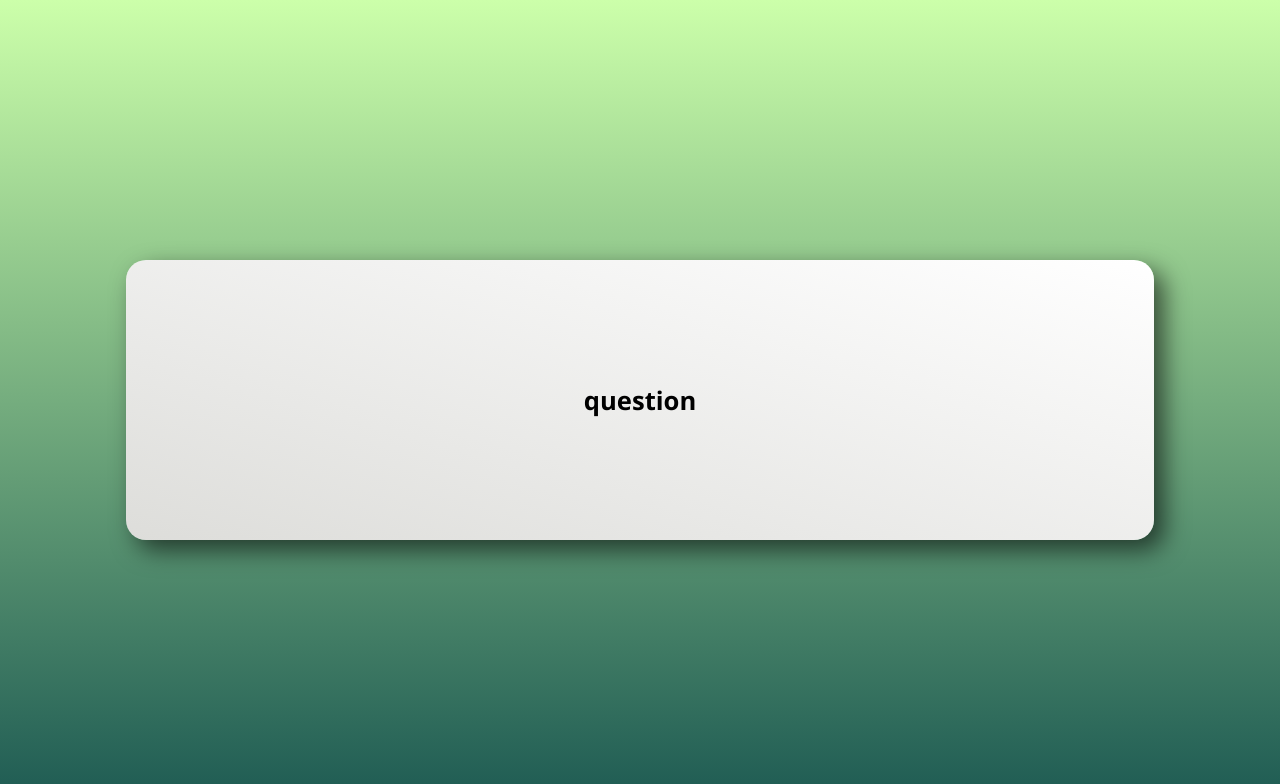
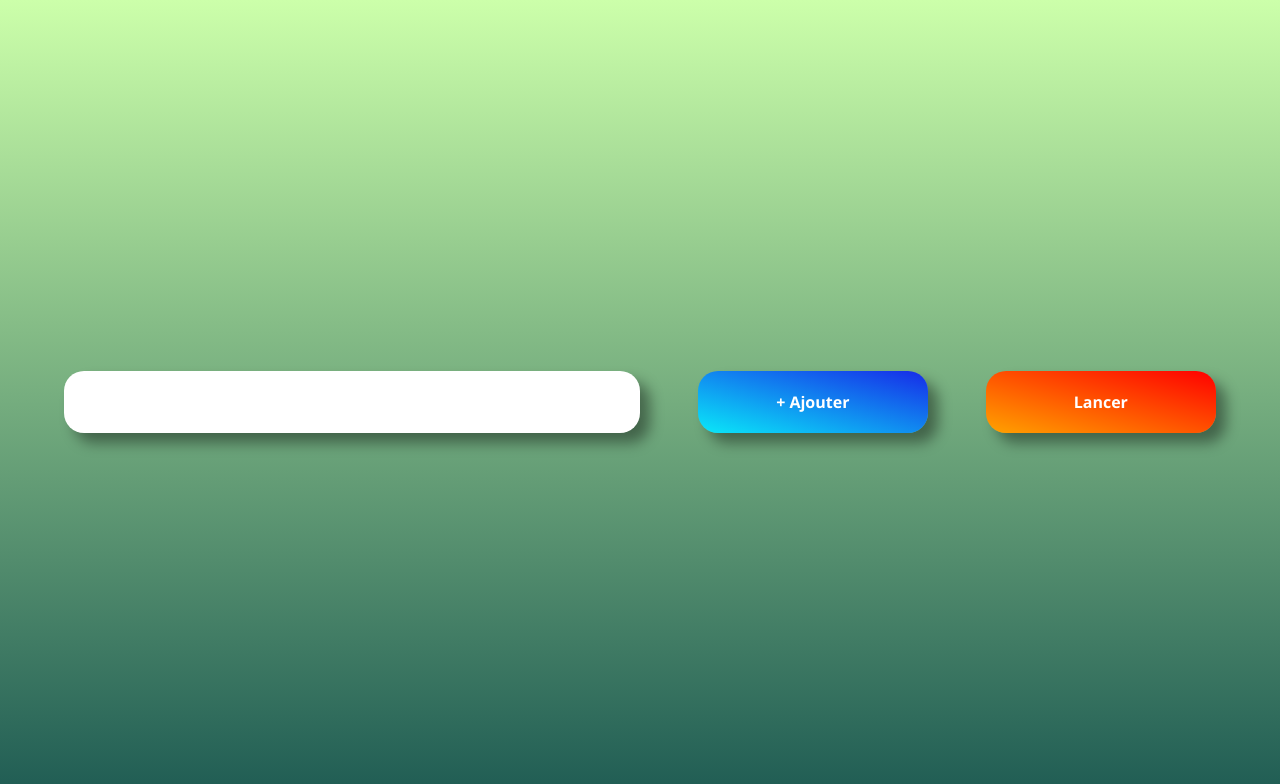
Before and after one commit to Ryandev60/pico, a plain HTML site: page index.html in a window 1280 px wide. Drawn offline with nearby package versions, Linux system fonts and the light colour scheme.

Commit message:
addPlayer and style

```diff
--- a/index.css
+++ b/index.css
@@ -5,7 +5,6 @@
 body {
     display: flex;
     justify-content: center;
-    align-items: center;
     background: linear-gradient(#ccffaa, #1e5b53);
 }
 
@@ -17,23 +16,23 @@ body {
     align-items: center;
     height: 400px;
     width: 100%;
-
+    display: none;
 }
 
-.sentence{
+.sentence {
     background: linear-gradient(to bottom left, #fff, #ddddda);
     padding: 40px;
     border-radius: 20px;
     transform: scale(1);
     height: 200px;
     width: 80%;
-    box-shadow: 10px 10px 24px 0px rgba(0,0,0,0.6);
-    -webkit-box-shadow: 10px 10px 24px 0px rgba(0,0,0,0.6);
-    -moz-box-shadow: 10px 10px 24px 0px rgba(0,0,0,0.6);
+    box-shadow: 10px 10px 24px 0px rgba(0, 0, 0, 0.6);
+    -webkit-box-shadow: 10px 10px 24px 0px rgba(0, 0, 0, 0.6);
+    -moz-box-shadow: 10px 10px 24px 0px rgba(0, 0, 0, 0.6);
     transition-duration: 250ms;
 }
-.sentence:hover{
- transform: scale(1.02);
+.sentence:hover {
+    transform: scale(1.02);
 }
 
 #showSentence {
@@ -42,3 +41,72 @@ body {
     align-items: center;
     text-align: center;
 }
+
+/* button {
+    width: 50px;
+    height: 50px;
+} */
+#createGame {
+    width: 90%;
+    position: absolute;
+    top: calc(50vh - 29px);
+}
+
+.container-btn {
+    width: 100%;
+    display: flex;
+    justify-content: space-between;
+}
+
+.btn {
+    padding: 20px;
+    border-radius: 20px;
+    border: none;
+    color: #fff;
+    font-size: 1rem;
+    box-shadow: 10px 10px 14px 0px rgba(0, 0, 0, 0.4);
+    -webkit-box-shadow: 10px 10px 14px 0px rgba(0, 0, 0, 0.4);
+    -moz-box-shadow: 10px 10px 14px 0px rgba(0, 0, 0, 0.4);
+}
+
+.btn-text {
+    width: 50%;
+    color: #999999;
+    outline: none !important;
+}
+
+.add-btn {
+    width: 20%;
+    transform: scale(1);
+    background: linear-gradient(to bottom left, #172be8, #0ae8f8);
+}
+
+.launch-btn {
+    width: 20%;
+    background: linear-gradient(to bottom left, #ff0000, #ffa200);
+    transform: scale(1);
+}
+
+.launch-btn,
+.add-btn {
+    transform: scale(1);
+    transition-duration: 250ms;
+}
+
+.launch-btn:hover,
+.add-btn:hover {
+    transform: scale(1.05);
+}
+
+.playerlist {
+    width: 100%;
+    color: #fff;
+    padding-top: 40px;
+    font: 1.7rem;
+    overflow: scroll;
+}
+
+.list-item {
+    display: block;
+    padding: 0.8rem 0;
+}
--- a/index.html
+++ b/index.html
@@ -1,16 +1,27 @@
 <html lang="en">
     <head>
-    <meta charset="UTF-8">
-    <meta http-equiv="X-UA-Compatible" content="IE=edge">
-    <meta name="viewport" content="width=device-width, initial-scale=1.0">
+        <meta charset="UTF-8" />
+        <meta http-equiv="X-UA-Compatible" content="IE=edge" />
+        <meta name="viewport" content="width=device-width, initial-scale=1.0" />
         <title>PicoRigolo</title>
-    <link rel="stylesheet" href="index.css">
-    <link rel="preconnect" href="https://fonts.googleapis.com">
-    <link rel="preconnect" href="https://fonts.gstatic.com" crossorigin>
-    <link href="https://fonts.googleapis.com/css2?family=Open+Sans:wght@700&display=swap" rel="stylesheet">
+        <link rel="stylesheet" href="index.css" />
+        <link rel="preconnect" href="https://fonts.googleapis.com" />
+        <link rel="preconnect" href="https://fonts.gstatic.com" crossorigin />
+        <link
+            href="https://fonts.googleapis.com/css2?family=Open+Sans:wght@700&display=swap"
+            rel="stylesheet"
+        />
     </head>
     <body>
-    <div class="main">
+        <div id="createGame">
+            <div class="container-btn">
+                <input id="insertPlayer" class="btn btn-text" type="text"/>
+                <button id="addPlayer" class="btn add-btn">+ Ajouter</button>
+                <button id="startGame" class="btn launch-btn">Lancer</button>
+            </div>
+            <ul id="showPlayers" class="playerlist"></ul>
+        </div>
+        <div id="inGame" class="main">
             <div class="sentence" id="showSentence">question</div>
         </div>
         <script src="index.js"></script>
--- a/index.js
+++ b/index.js
@@ -25,20 +25,21 @@ const arrayOfSentences = [
     ],
 ]
 
-let arrayOfPlayer = [
-    'Jéremy',
-    'Adrien.M',
-    'Anthony',
-    'Dylan',
-    'Ryan',
-    // 'Adrien.p',
+let arrayOfPlayer = []
 
-    // 'Cylia',
-    // 'Aymeric',
-    // 'Alexis',
-    // 'Alexandre',
-    // 'Léa',
-]
+addPlayer.addEventListener('click', () => {
+    if (insertPlayer.value !== '') {
+        arrayOfPlayer.push(insertPlayer.value)
+        console.log(arrayOfPlayer)
+        showPlayers.innerHTML += `<li class="list-item"> ${insertPlayer.value}`
+        insertPlayer.value = ''
+    }
+})
+
+startGame.addEventListener('click', () => {
+    createGame.style.display = 'none'
+    inGame.style.display = 'block'
+})
 
 document.body.addEventListener('click', () => {
     switchSentence()
```
Lines whose indentation alone changed are shown as unchanged.
